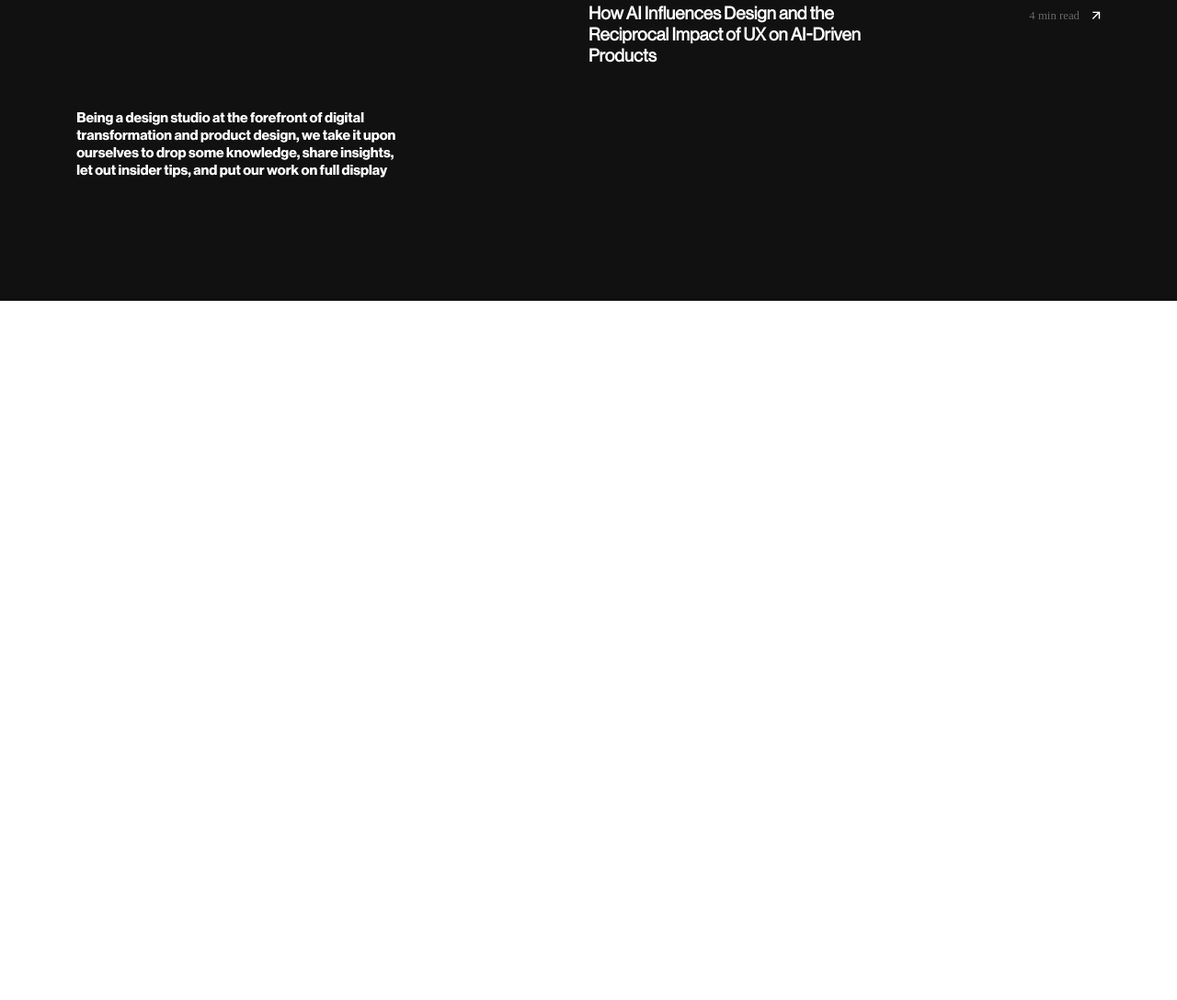
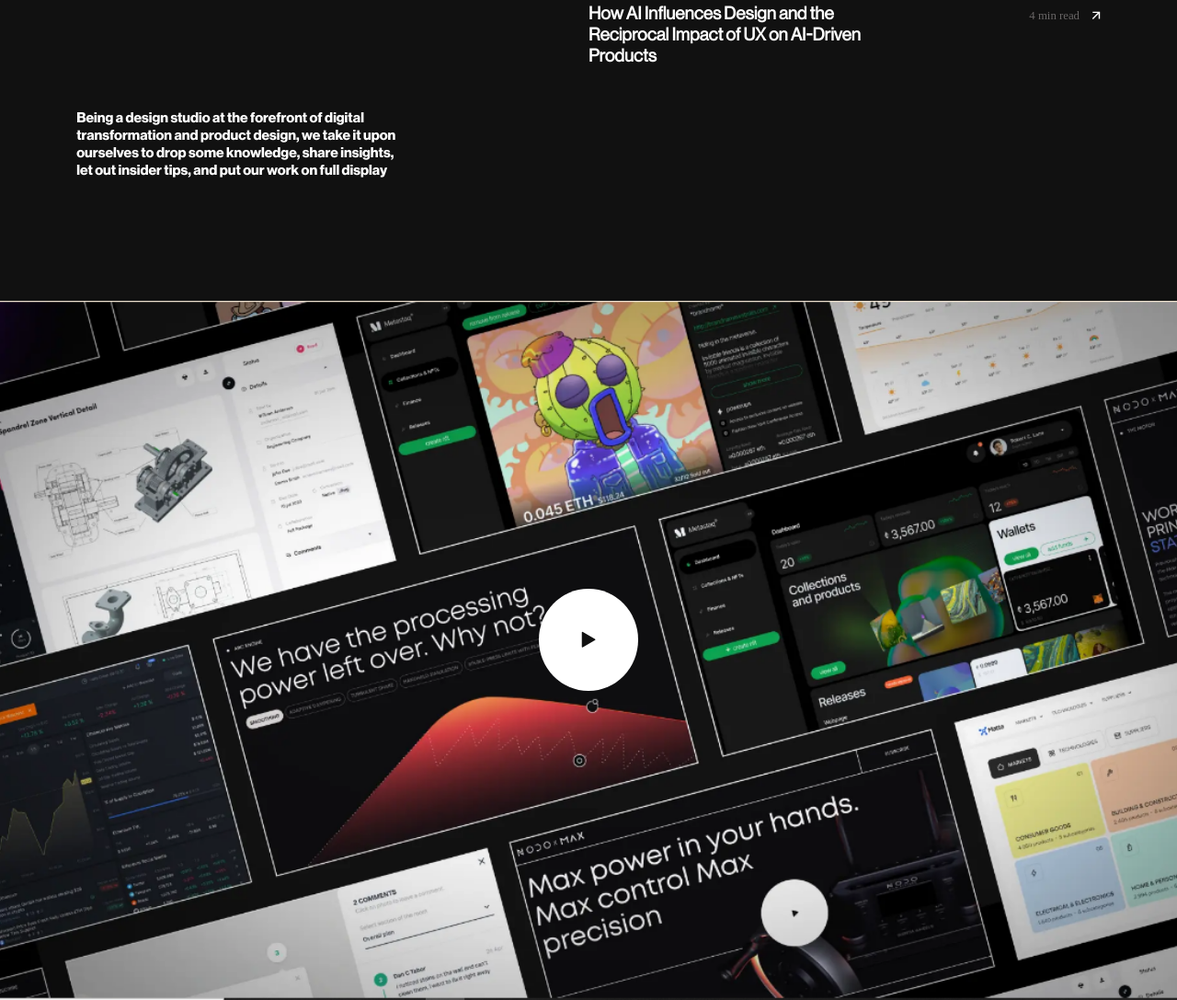
Before and after one commit to Zakariya06/LAZAREV, a plain HTML site: page index.html in a window 1280 px wide. Shown: the part 1673-2760 px from the top of the page at 92% size. Before the commit the page ends 2000 px from the top, so only its background shows below. Drawn offline with nearby package versions, Linux system fonts and the light colour scheme.

Commit message:
page3 creation half changes

```diff
--- a/index.html
+++ b/index.html
@@ -5,6 +5,10 @@
     <meta charset="UTF-8">
     <meta name="viewport" content="width=device-width, initial-scale=1.0">
     <title>Lavezy</title>
+    <link
+    href="https://cdn.jsdelivr.net/npm/remixicon@4.2.0/fonts/remixicon.css"
+    rel="stylesheet"
+/>
     <link rel="stylesheet" href="style.css">
 </head>
 
@@ -190,6 +194,14 @@
             </div>
 
         </div>
+        <div id="page3">
+           <div class="page3-center">
+            <div class="icon">
+                <i class="ri-play-mini-fill"></i>
+            </div>
+            <h5>Watch Showreel</h5>
+           </div>
+        </div>
     </div>
     <script src="https://cdnjs.cloudflare.com/ajax/libs/gsap/3.12.5/gsap.min.js"
         integrity="sha512-7eHRwcbYkK4d9g/6tD/mhkf++eoTHwpNM9woBxtPUBWm67zeAfFC+HrdoE2GanKeocly/VxeLvIqwvCdk7qScg=="
--- a/script.js
+++ b/script.js
@@ -70,5 +70,5 @@ function page2Animation(){
     })
     }
 
-navAnimtaion();
-page2Animation();
+// navAnimtaion();
+// page2Animation();
--- a/style.css
+++ b/style.css
@@ -328,3 +328,58 @@ nav:hover .nav-bottom{
     scale: 0;
     transition: all .2s ease;
 }
+
+
+/* *********** page3 *********** */
+
+#page3{
+    width: 100%;
+    height: 95vh;
+    position: relative;
+    background-image: url('images/bg.png');
+    background-size: cover;
+    background-position: center;
+    display: flex;
+    justify-content: center;
+    align-items: center;
+}
+
+.page3-center{
+    display: flex;
+    align-items: center;
+    flex-direction: column;
+    padding: 2vw;
+}
+
+.page3-center .icon{
+    background-color: #fff;
+    display: flex;
+    align-items: center;
+    justify-content: center;
+    padding: 3vw;
+    border-radius: 50%;
+}
+
+.icon i{
+    font-size: 2.4vw;
+    color: #111;
+}
+
+
+.page3-center h5{
+    font-size: 1vw;
+    border-radius: 50px;
+    padding: 4px 15px;
+    text-transform: uppercase;
+    font-family: groteshk;
+    background-color: white;
+    color: #111;
+    transform: translateY(20px);
+    opacity: 0;
+    transition: all ease 0.5s;
+}
+
+.page3-center:hover h5{
+    transform: translateY(5px);
+    opacity: 1;
+}
```
Also changed, not shown: images/bg.png (added).
